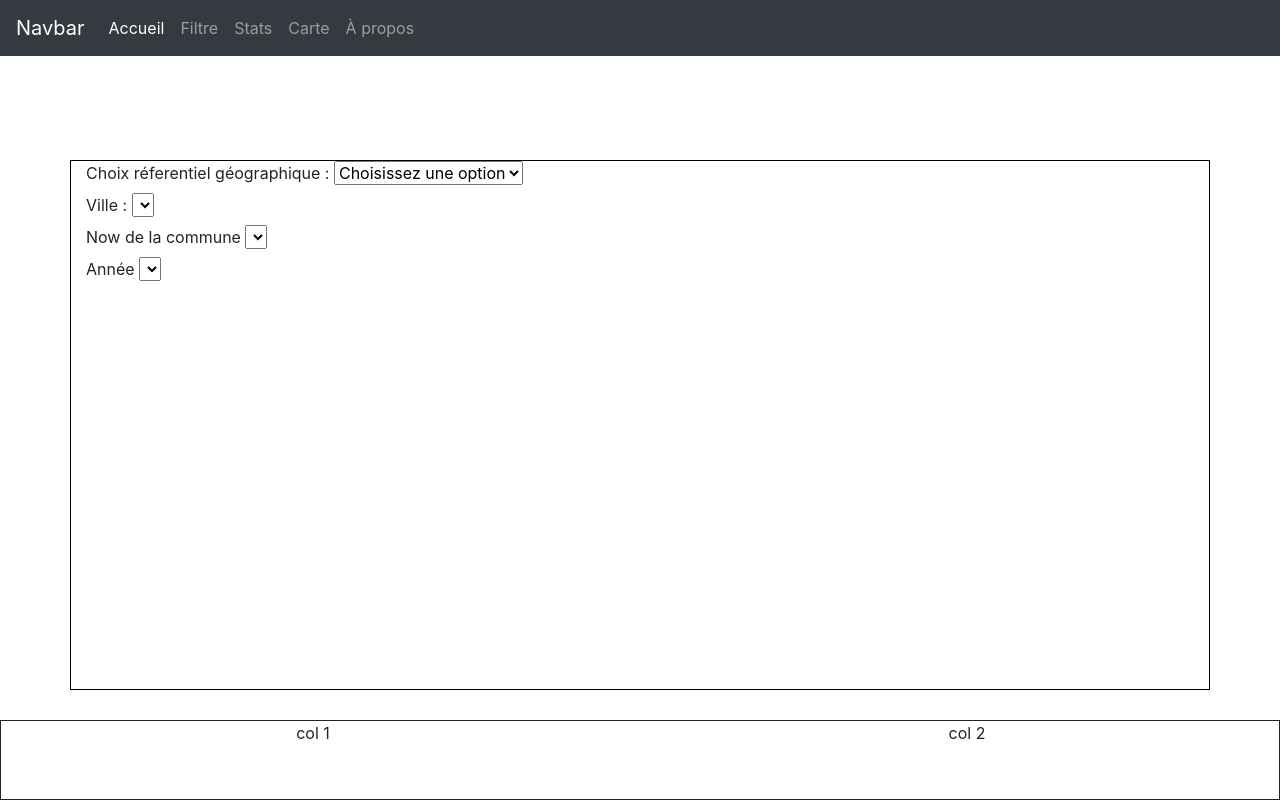
After one commit to JFelc/LIFPROJET, a PHP site: template vue/Filter.php in a window 1280 px wide. The commit adds this page. Run offline with PHP 8.4, Linux system fonts and the light colour scheme; the template is opened without the code that fills it, so the values that code supplies are empty.

Commit message:
Version 0.2 du MVC : -mise en place des fichiers CSS de Accueil/Filter/Footer 		     -amélioration du module MVC
Signed-off-by: Lucas.Eiselé 10/02/20 18.53

```diff
--- /dev/null
+++ b/css/Footer.css
@@ -0,0 +1,10 @@
+#footer {
+	position: fixed;
+	height: 5em;
+	bottom: 0em;
+	left: 0em;
+	right: 0em;
+	margin-bottom: 0em;
+	text-align: center;
+	border: solid 1px;
+}
--- a/include/routes.php
+++ b/include/routes.php
@@ -1,7 +1,7 @@
 <?php
 $routes = array(
-    'recherche' => array( 'vue' => 'Recherche' , 'controleur' => 'CtrlRecherche'),
-    'graphiques' => array( 'vue' => 'Graphiques' , 'controleur' => 'CtrlGraphiques'),
+    'filter' => array( 'vue' => 'Filter' , 'controleur' => 'CtrlFilter'),
+    'graphiques' => array( 'vue' => 'Graph' , 'controleur' => 'CtrlGraph'),
     'cartes' => array( 'vue' => 'Cartes' , 'controleur' => 'CtrlCartes'),
     'propos' => array( 'vue' => 'Propos' , 'controleur' => 'CtrlPropos')
 );
--- a/index.php
+++ b/index.php
@@ -1,8 +1,8 @@
 <?php
 // index.php fait office de controleur frontal
 session_start(); // démarre ou reprend une session
-require('include/constantes.php'); // vous pouvez inclure directement ce fichier de constantes (sans le if ... else précédent)
-require('include/includes.php'); // inclut le fichier avec fonctions (notamment celles du modele)
+//require('include/constantes.php'); // vous pouvez inclure directement ce fichier de constantes (sans le if ... else précédent)
+//require('include/includes.php'); // inclut le fichier avec fonctions (notamment celles du modele)
 require('include/routes.php'); // fichiers de routes
 
 if(isset($_GET['page']))
@@ -14,7 +14,7 @@ if(isset($_GET['page']))
 		$controleur = $routes[$nomPage]['controleur'];
 		$vue = $routes[$nomPage]['vue'];
 		include('controleurs/' . $controleur . '.php');
-		include('vues/' . $vue . '.php');
+		include('vue/' . $vue . '.php');
 	}
 	else {
 		include('static/Accueil.php');
--- a/static/Footer.php
+++ b/static/Footer.php
@@ -1,3 +1,12 @@
-<div class='container' name='footer'>
-    <p> je suis le pied de page </p>
+<div class="page-footer font-small" id="footer">
+	<div class="row">
+		<div class="col-sm">
+			<p>col 1</p>
+		</div>
+
+		<div class="col-sm">
+			<p>col 2</p>
+		</div>
+
+	</div>
 </div>
--- a/static/Navbar.php
+++ b/static/Navbar.php
@@ -7,11 +7,11 @@
 		<ul class="navbar-nav mr-auto">
 
 			<li class="nav-item active">
-                <a class="nav-link" href="#">Accueil <span class="sr-only">(current)</span></a>
+				<a class="nav-link" href="index.php?page=Accueil">Accueil <span class="sr-only">(current)</span></a>
 			</li>
 
 			<li class="nav-item">
-                <a class="nav-link" href="#">Filtre</a>
+				<a class="nav-link" href="index.php?page=filter">Filtre</a>
 			</li>
 
 			<li class="nav-item">
--- /dev/null
+++ b/vue/Filter.php
@@ -0,0 +1,70 @@
+<!DOCTYPE html>
+<html lang="en">
+
+<head>
+	<meta charset="utf-8">
+	<meta name="viewport" content="width=device-width, initial-scale=1, shrink-to-fit=no">
+	<meta name="description" content="">
+	<meta name="author" content="">
+	<link rel="icon" href="../../../../favicon.ico">
+	<title>Starter Template · Bootstrap</title>
+
+	<!--Template based on URL below-->
+	<link rel="canonical" href="https://getbootstrap.com/docs/4.3/examples/starter-template/">
+	</link>
+	<!-- Bootstrap core CSS -->
+	<link rel="stylesheet" href="https://stackpath.bootstrapcdn.com/bootstrap/4.3.1/css/bootstrap.min.css" integrity="sha384-ggOyR0iXCbMQv3Xipma34MD+dH/1fQ784/j6cY/iJTQUOhcWr7x9JvoRxT2MZw1T" crossorigin="anonymous">
+
+	<!-- Place your stylesheet here-->
+	<link href="/css/Filter.css" rel="stylesheet" type="text/css">
+	<link href="css/Footer.css" rel="stylesheet" type="text/css">
+</head>
+
+<body>
+
+	<?php include('static/Navbar.php'); ?>
+
+	<div class="container">
+		<div class="row">
+			<form action="get" class="form-filter" autocomplete="on">
+				<div class="col-sm">
+					<label for="RefGeo"> Choix réferentiel géographique : </label>
+					<select name="Geo" id="Geo-select">
+						<option value=""> Choisissez une option </option>
+						<!-- Script JS suggestion Dép/Région -->
+					</select>
+				</div>
+				<div class="col-sm">
+					<label for="RefNat"> Ville : </label>
+					<select name="Town" id="Town-select">
+						<!-- Script JS adaptatif au premier choix -->
+					</select>
+				</div>
+				<div class="col-sm">
+					<label for="CommName"> Now de la commune </label>
+					<select name="CommName" id="idk-yet">
+
+					</select>
+				</div>
+				<div class="col-sm">
+					<label for="Year"> Année </label>
+					<select name="Year" id="Year-select">
+					</select>
+				</div>
+
+			</form>
+		</div>
+	</div><!-- /.container -->
+
+	<?php  include('static/Footer.php'); ?>
+
+	<!-- Bootstrap core JavaScript
+    ================================================== -->
+	<!-- Placed at the end of the document so the pages load faster -->
+	<script src="https://code.jquery.com/jquery-3.3.1.slim.min.js" integrity="sha384-q8i/X+965DzO0rT7abK41JStQIAqVgRVzpbzo5smXKp4YfRvH+8abtTE1Pi6jizo" crossorigin="anonymous"></script>
+	<script src="https://cdnjs.cloudflare.com/ajax/libs/popper.js/1.14.7/umd/popper.min.js" integrity="sha384-UO2eT0CpHqdSJQ6hJty5KVphtPhzWj9WO1clHTMGa3JDZwrnQq4sF86dIHNDz0W1" crossorigin="anonymous"></script>
+	<script src="https://stackpath.bootstrapcdn.com/bootstrap/4.3.1/js/bootstrap.min.js" integrity="sha384-JjSmVgyd0p3pXB1rRibZUAYoIIy6OrQ6VrjIEaFf/nJGzIxFDsf4x0xIM+B07jRM" crossorigin="anonymous"></script>
+
+</body>
+
+</html>
```
Also changed, not shown: Filter/filter.html (deleted, +0 -93 lines), css/Accueil.css (added, +16 -0 lines), static/Accueil.php (+12 -6 lines), vue/Graph.php (renamed from Graph/Graph.html, +0 -26 lines), css/Filter.css (renamed from Filter/filter.css). Lines whose indentation alone changed are shown as unchanged.
